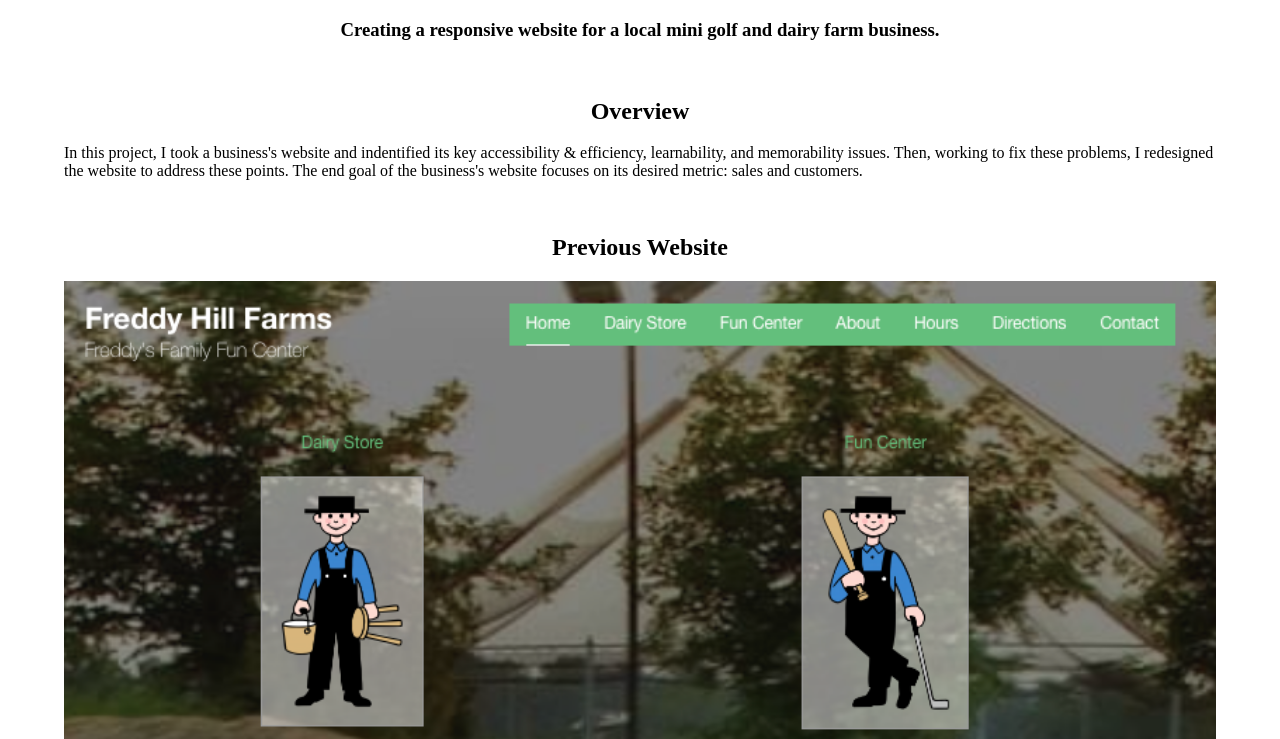
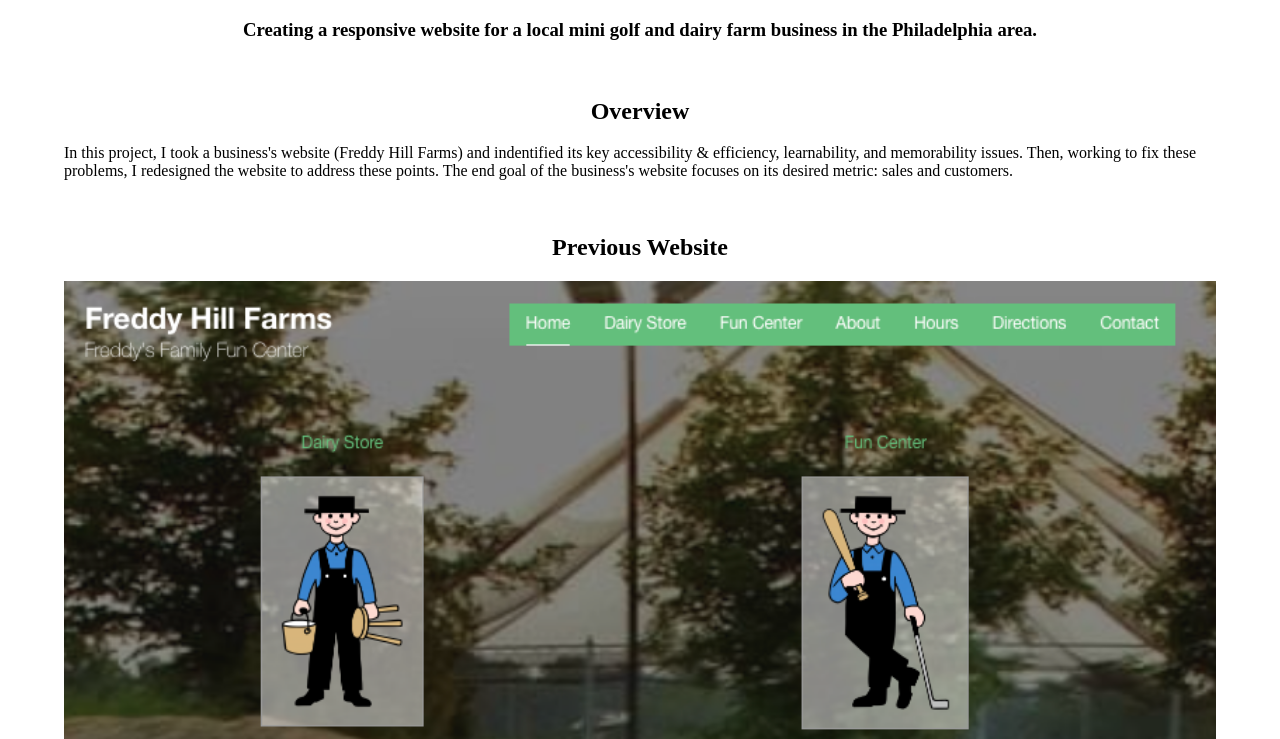
Before and after one commit to angelaaaliii/cs1300-responsive-redesign-handin, a plain HTML site: page index.html in a window 1280 px wide. Shown: the part 61-800 px from the top of the page. Drawn offline with Linux system fonts and the light colour scheme.

Commit message:
added location

```diff
--- a/index.html
+++ b/index.html
@@ -17,7 +17,7 @@
   <body>
     <div id = "intro">
       <h1>Responsive Redesign</h1>
-      <h3>Creating a responsive website for a local mini golf and dairy farm business. </h3>
+      <h3>Creating a responsive website for a local mini golf and dairy farm business in the Philadelphia area. </h3>
 
     </div>
 
@@ -26,7 +26,7 @@
     <div id = "overview">
       <h2>Overview</h2>
       <p>
-        In this project, I took a business's website and
+        In this project, I took a business's website (Freddy Hill Farms) and
         indentified its key accessibility & efficiency, learnability,
         and memorability issues. Then, working to fix these problems,
         I redesigned the website to address these points.
```
